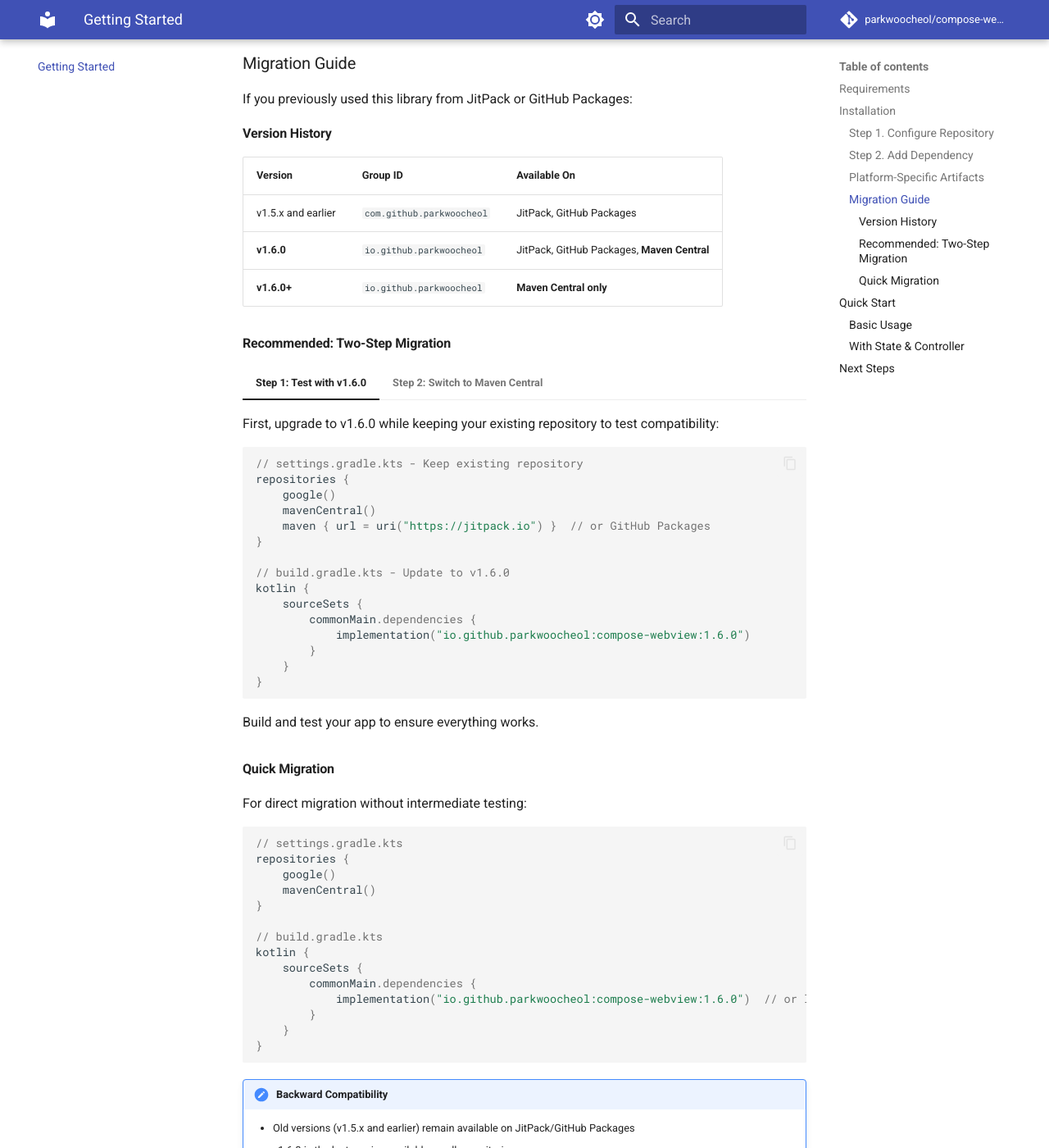
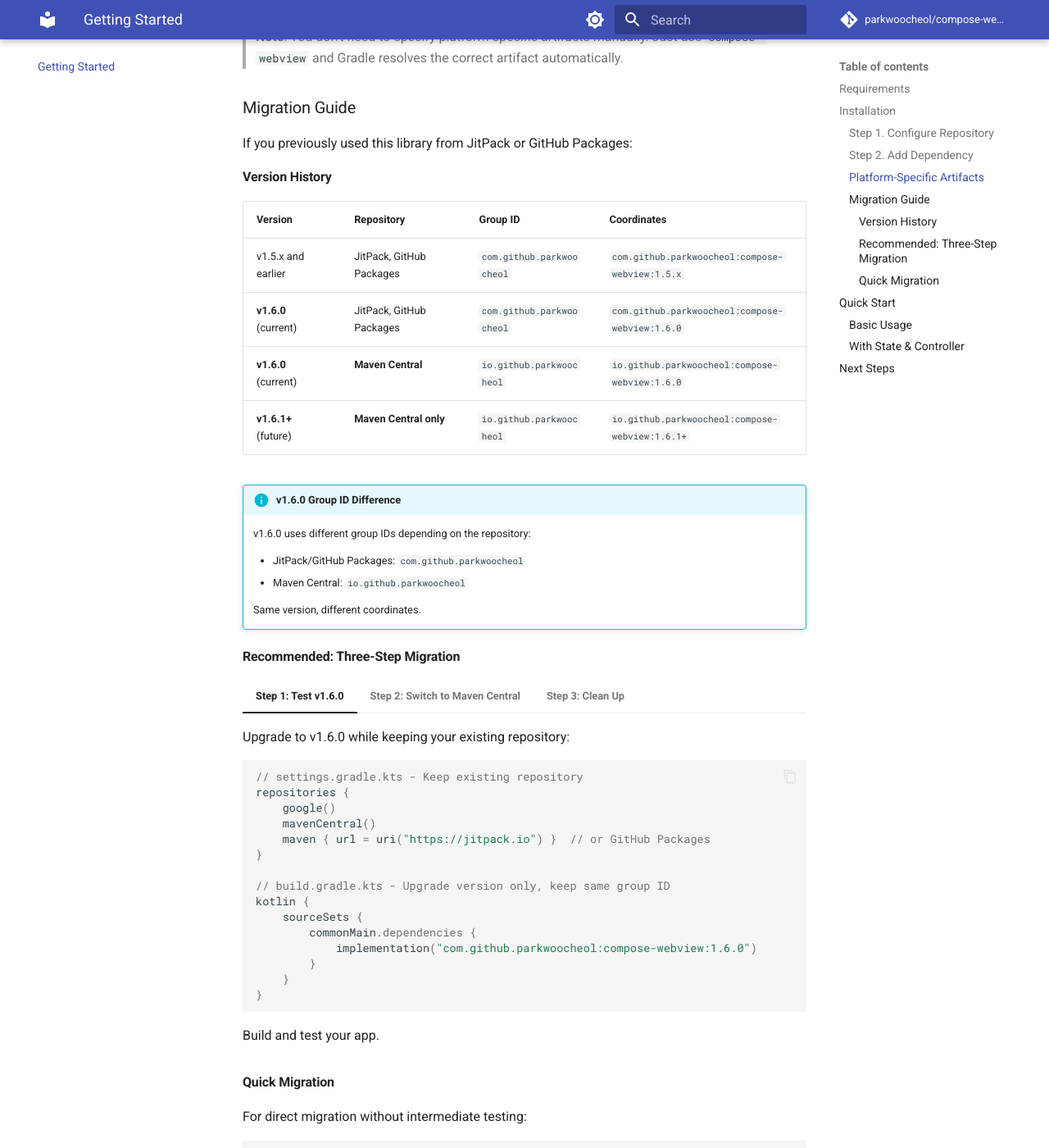
Before and after one commit to parkwoocheol/compose-webview, an MkDocs documentation site: the page built from docs/getting-started.md, in a window 1280 px wide and 1400 px high, scrolled down 2160 px. Shown: the whole window at 82% size. Built offline with MkDocs 1.6.1 and Material for MkDocs 9.7.7, drawn with Linux system fonts in a browser that asks for light colours; comment, search, counter and statistics services are not loaded; some of the changed text lies outside the part shown.

Commit message:
docs: update Maven Central guide

````diff
--- a/docs/getting-started.md
+++ b/docs/getting-started.md
@@ -17,9 +17,11 @@
 This library is available on **Maven Central** for universal access without authentication starting from **v1.6.0**.
 
 !!! warning "Version Availability"
-    - **v1.6.0+**: Maven Central only
-    - **v1.6.0**: JitPack, GitHub Packages, and Maven Central (transition version)
-    - **v1.5.x and earlier**: JitPack and GitHub Packages only
+    - **v1.6.1+ (future)**: Maven Central only (`io.github.parkwoocheol`)
+    - **v1.6.0 (current)**: Available on all repositories but uses different group IDs
+        - JitPack/GitHub Packages: `com.github.parkwoocheol:compose-webview:1.6.0`
+        - Maven Central: `io.github.parkwoocheol:compose-webview:1.6.0` ← **Recommended**
+    - **v1.5.x and earlier**: JitPack and GitHub Packages only (`com.github.parkwoocheol`)
 
 !!! info "Migration from v1.5.x"
     If you're upgrading from v1.5.x or earlier (JitPack/GitHub Packages), see the [Migration Guide](#migration-guide) below.
@@ -105,17 +107,26 @@
 
 #### Version History
 
-| Version | Group ID | Available On |
-|---------|----------|--------------|
-| v1.5.x and earlier | `com.github.parkwoocheol` | JitPack, GitHub Packages |
-| **v1.6.0** | `io.github.parkwoocheol` | JitPack, GitHub Packages, **Maven Central** |
-| **v1.6.0+** | `io.github.parkwoocheol` | **Maven Central only** |
+| Version | Repository | Group ID | Coordinates |
+|---------|------------|----------|-------------|
+| v1.5.x and earlier | JitPack, GitHub Packages | `com.github.parkwoocheol` | `com.github.parkwoocheol:compose-webview:1.5.x` |
+| **v1.6.0** (current) | JitPack, GitHub Packages | `com.github.parkwoocheol` | `com.github.parkwoocheol:compose-webview:1.6.0` |
+| **v1.6.0** (current) | **Maven Central** | `io.github.parkwoocheol` | `io.github.parkwoocheol:compose-webview:1.6.0` |
+| **v1.6.1+** (future) | **Maven Central only** | `io.github.parkwoocheol` | `io.github.parkwoocheol:compose-webview:1.6.1+` |
 
-#### Recommended: Two-Step Migration
+!!! info "v1.6.0 Group ID Difference"
+    v1.6.0 uses different group IDs depending on the repository:
 
-=== "Step 1: Test with v1.6.0"
+    - JitPack/GitHub Packages: `com.github.parkwoocheol`
+    - Maven Central: `io.github.parkwoocheol`
 
-    First, upgrade to v1.6.0 while keeping your existing repository to test compatibility:
+    Same version, different coordinates.
+
+#### Recommended: Three-Step Migration
+
+=== "Step 1: Test v1.6.0"
+
+    Upgrade to v1.6.0 while keeping your existing repository:
 
     ```kotlin
     // settings.gradle.kts - Keep existing repository
@@ -125,7 +136,31 @@
         maven { url = uri("https://jitpack.io") }  // or GitHub Packages
     }
 
-    // build.gradle.kts - Update to v1.6.0
+    // build.gradle.kts - Upgrade version only, keep same group ID
+    kotlin {
+        sourceSets {
+            commonMain.dependencies {
+                implementation("com.github.parkwoocheol:compose-webview:1.6.0")
+            }
+        }
+    }
+    ```
+
+    Build and test your app.
+
+=== "Step 2: Switch to Maven Central"
+
+    Change group ID to use Maven Central:
+
+    ```kotlin
+    // settings.gradle.kts - Keep both temporarily
+    repositories {
+        google()
+        mavenCentral()
+        maven { url = uri("https://jitpack.io") }  // will remove soon
+    }
+
+    // build.gradle.kts - Change group ID to io.github
     kotlin {
         sourceSets {
             commonMain.dependencies {
@@ -135,11 +170,11 @@
     }
     ```
 
-    Build and test your app to ensure everything works.
+    Verify it downloads from Maven Central.
 
-=== "Step 2: Switch to Maven Central"
+=== "Step 3: Clean Up"
 
-    After confirming compatibility, clean up and use the latest version:
+    Remove old repositories:
 
     ```kotlin
     // settings.gradle.kts - Remove old repositories
@@ -148,11 +183,11 @@
         mavenCentral()  // All you need!
     }
 
-    // build.gradle.kts - Use latest version
+    // build.gradle.kts - Same as Step 2
     kotlin {
         sourceSets {
             commonMain.dependencies {
-                implementation("io.github.parkwoocheol:compose-webview:1.6.0")  // or later
+                implementation("io.github.parkwoocheol:compose-webview:1.6.0")
             }
         }
     }
@@ -175,16 +210,17 @@
 kotlin {
     sourceSets {
         commonMain.dependencies {
-            implementation("io.github.parkwoocheol:compose-webview:1.6.0")  // or latest
+            // Before: implementation("com.github.parkwoocheol:compose-webview:1.5.1")
+            implementation("io.github.parkwoocheol:compose-webview:1.6.0")
         }
     }
 }
 ```
 
 !!! note "Backward Compatibility"
-    - Old versions (v1.5.x and earlier) remain available on JitPack/GitHub Packages
-    - v1.6.0 is the last version available on all repositories
-    - v1.6.0+ are Maven Central exclusive
+    - Old versions (v1.5.x and earlier) remain available on JitPack/GitHub Packages with `com.github` group ID
+    - v1.6.0 is the current and last version available on JitPack/GitHub Packages
+    - Future versions (v1.6.1+) will be Maven Central exclusive with `io.github` group ID
 
 ---
 
````
Also changed, not shown: README.md (+38 -16 lines).
